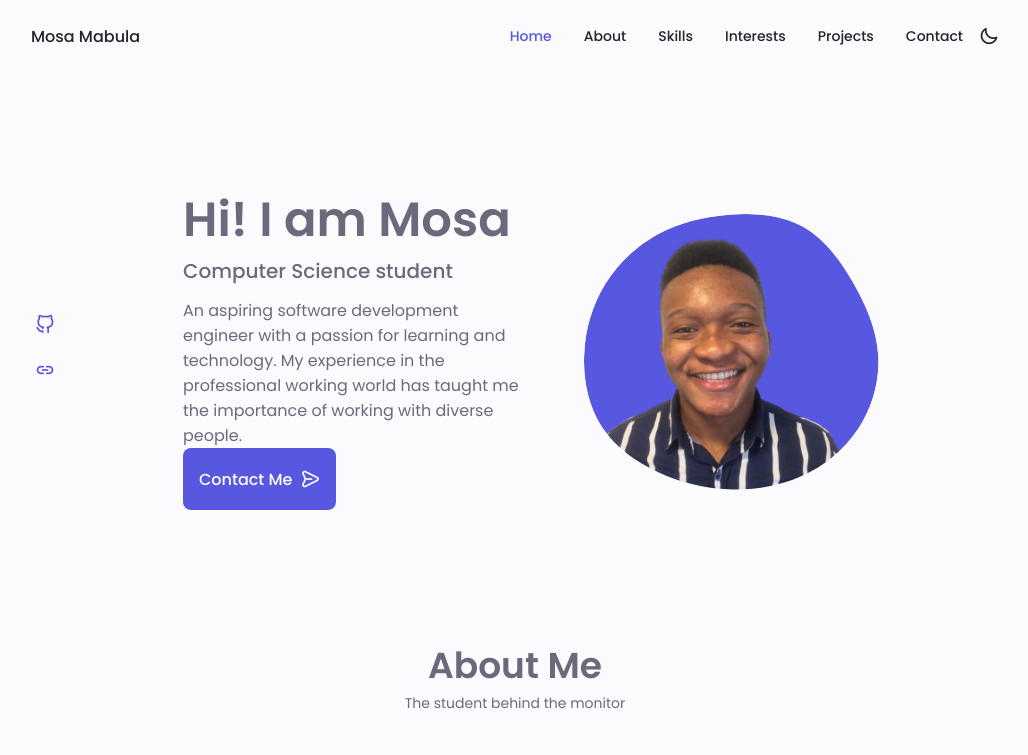
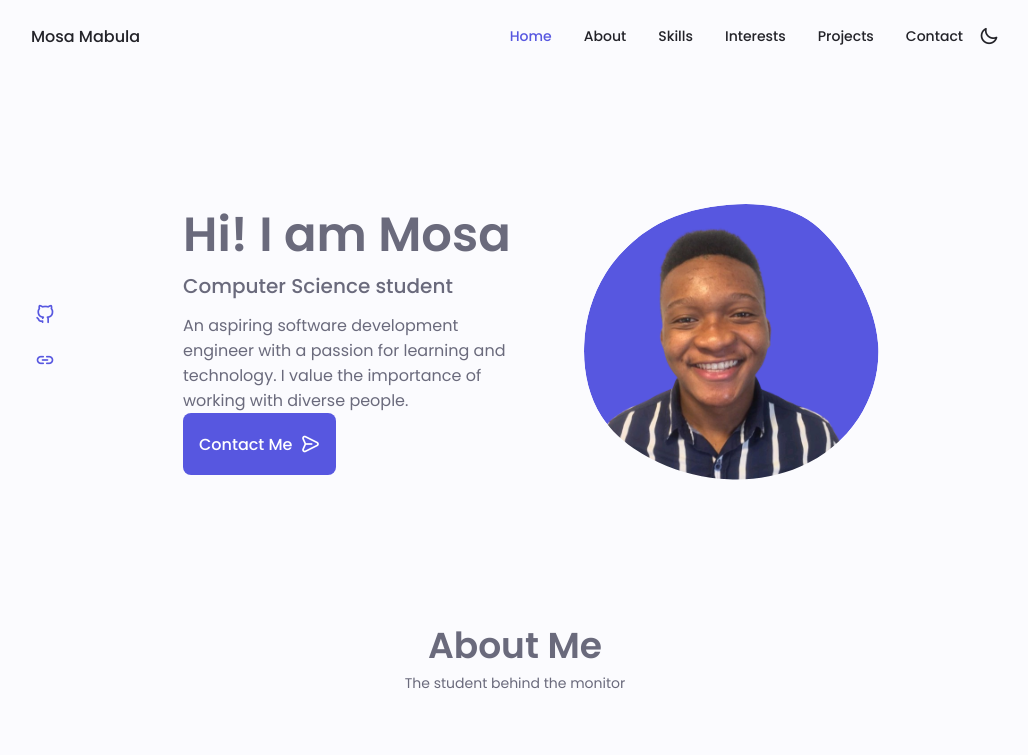
Before and after one commit to mosa-mabula/mosa-mabula.github.io, a plain HTML site: page index.html in a window 1280 px wide. Shown: the top 755 px of the page, without its empty margins (125-1153 px from the left). Drawn offline with nearby package versions, Linux system fonts and the light colour scheme.

Commit message:
Update index.html

```diff
--- a/index.html
+++ b/index.html
@@ -118,8 +118,7 @@
                         <div class="home__data">
                             <h1 class="home__title">Hi! I am Mosa</h1>
                             <h3 class="home__subtitle">Computer Science student</h3>
-                            <p class="home__desciption">An aspiring software development engineer with a passion for learning and technology. My experience in the professional working
-                                world has taught me the importance of working with diverse people.</p>
+                            <p class="home__desciption">An aspiring software development engineer with a passion for learning and technology. I value the importance of working with diverse people.</p>
                             <a href="#contact" class="button button--flex">
                                 Contact Me <i class="uil uil-message button__icon"></i>
                             </a>
```
